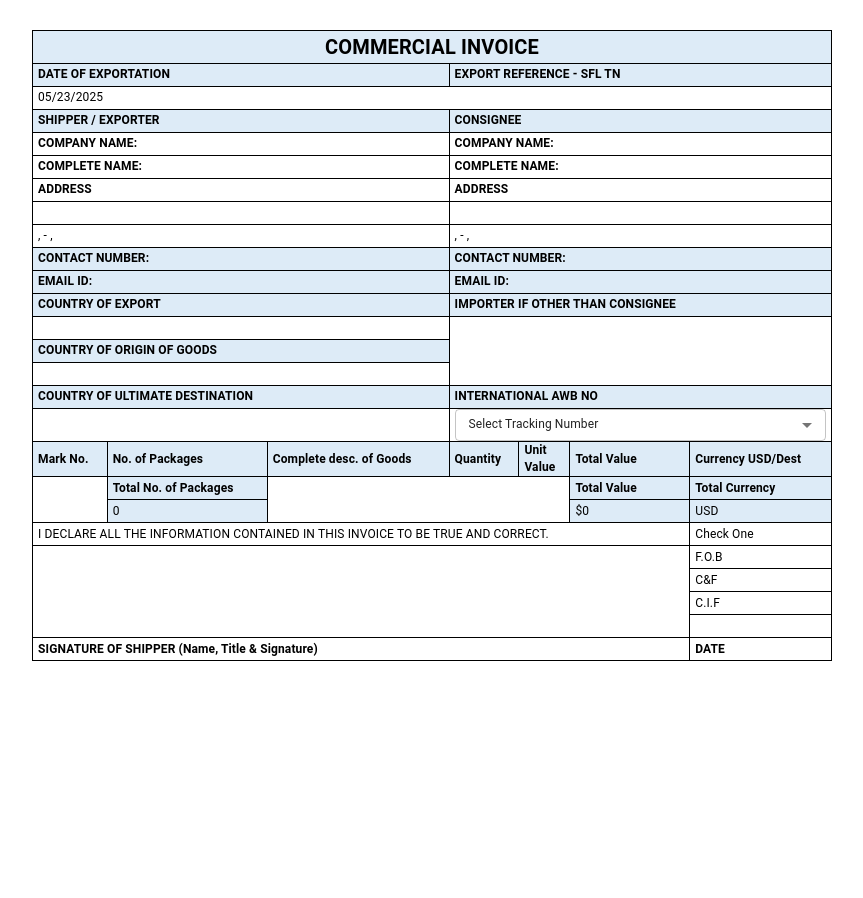
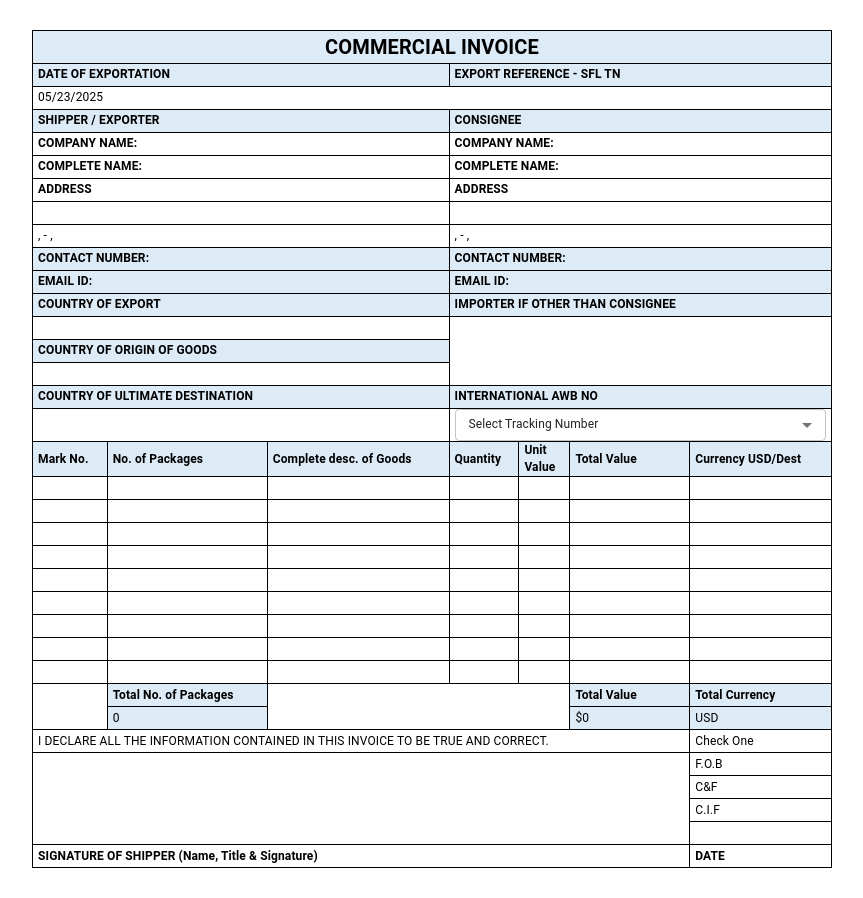
Before and after one commit to SundarapandiT/ISnFtLern, a React (Vite) app in the folder sfl-hub-frontend/: page /auth/printcommercialinvoice in a window 1280 px wide. Shown: the whole page, without its empty margins (208-1071 px from the left). Before the commit the page ends 800 px from the top, so only its background shows below. Built offline with nearby package versions, Linux system fonts and the light colour scheme.

Commit message:
update invoice & cominvoice

```diff
--- a/sfl-hub-frontend/src/views/pages/ShipmentDocumentation/Invoice.jsx
+++ b/sfl-hub-frontend/src/views/pages/ShipmentDocumentation/Invoice.jsx
@@ -57,14 +57,14 @@ const TableStyled = styled(Table)({
 
 const PaymentTerms = styled(Box)(({ theme }) => ({
   marginTop: theme.spacing(2),
-  fontSize: "0.7rem",
+  fontSize: "0.8rem",
   "& p": {
     margin: "2px 0",
   },
 }));
 
 const PaymentMethods = styled(Box)(({ theme }) => ({
-  marginTop: theme.spacing(2),
+  marginTop: theme.spacing(1),
   border: "1px solid #000",
   padding: theme.spacing(1),
   "& table": {
@@ -74,8 +74,10 @@ const PaymentMethods = styled(Box)(({ theme }) => ({
   "& th, & td": {
     border: "1px solid #000",
     padding: "4px",
-    fontSize: "0.7rem",
+    fontSize: "0.8rem",
     textAlign: "left",
+    width: "25%", // Ensure each column takes equal width (100% / 4 columns)
+    boxSizing: "border-box", // Ensure padding is included in width calculation
   },
   "& th": {
     backgroundColor: "#f0f0f0",
@@ -86,7 +88,6 @@ const PaymentMethods = styled(Box)(({ theme }) => ({
     textDecoration: "none",
   },
 }));
-
 const Footer = styled(Box)(({ theme }) => ({
   marginTop: theme.spacing(2),
   border: "1px solid #000",
@@ -187,8 +188,7 @@ const PrintInvoice = () => {
 
   // Format address
   const formatAddress = (address) =>
-    `${address.addressLine1 || ""}, ${address.city || ""}, ${address.state || ""}, ${
-      address.countryName || ""
+    `${address.addressLine1 || ""}, ${address.city || ""}, ${address.state || ""}, ${address.countryName || ""
     } - ${address.postalCode || ""}`;
 
   // Format date
@@ -246,7 +246,7 @@ const PrintInvoice = () => {
                 sx={{
                   border: "1px solid black",
                   verticalAlign: "top",
-                  width: "35%",
+                  width: "50%",
                   padding: "6px",
                   height: "70px",
                 }}
@@ -381,9 +381,25 @@ const PrintInvoice = () => {
                   </TableCell>
                 </TableRow>
               ))}
-              <TableRow sx={{ height: "20px" }}>
-                <TableCell rowSpan={3} colSpan={2} sx={{ border: "none" }} />
-                <TableCell sx={{ border: "1px solid black", fontWeight: "bold", fontSize: "0.8rem", padding: "3px" }}>
+              {[...Array(9 - services.length)].map((_, index) => (
+                <TableRow key={`empty-${index}`} sx={{ height: "20px" }}>
+                  <TableCell sx={{ border: "1px solid black", fontSize: "0.8rem", padding: "3px" }}>
+
+                  </TableCell>
+                  <TableCell sx={{ border: "1px solid black", fontSize: "0.8rem", padding: "3px" }} align="center">
+
+                  </TableCell>
+                  <TableCell sx={{ border: "1px solid black", fontSize: "0.8rem", padding: "3px" }} align="center">
+
+                  </TableCell>
+                  <TableCell sx={{ border: "1px solid black", fontSize: "0.8rem", padding: "3px" }} align="center">
+
+                  </TableCell>
+                </TableRow>
+              ))}
+              <TableRow sx={{ height: "20px", borderTop: "1px solid black" }}>
+                <TableCell colSpan={2} sx={{ border: "1px solid black" }} />
+                <TableCell sx={{ border: "1px solid black", fontWeight: "bold", fontSize: "0.8rem", padding: "3px", whiteSpace: "nowrap" }}>
                   Gross Amount:
                 </TableCell>
                 <TableCell sx={{ border: "1px solid black", fontSize: "0.8rem", padding: "3px" }} align="right">
@@ -391,6 +407,7 @@ const PrintInvoice = () => {
                 </TableCell>
               </TableRow>
               <TableRow sx={{ height: "20px" }}>
+                <TableCell colSpan={2} sx={{ border: "1px solid black" }} />
                 <TableCell sx={{ border: "1px solid black", fontWeight: "bold", fontSize: "0.8rem", padding: "3px" }}>
                   Paid on:
                 </TableCell>
@@ -399,6 +416,7 @@ const PrintInvoice = () => {
                 </TableCell>
               </TableRow>
               <TableRow sx={{ height: "20px" }}>
+                <TableCell colSpan={2} sx={{ border: "1px solid black" }} />
                 <TableCell sx={{ border: "1px solid black", fontWeight: "bold", fontSize: "0.8rem", padding: "3px" }}>
                   Balance:
                 </TableCell>
@@ -417,7 +435,7 @@ const PrintInvoice = () => {
           <Typography fontWeight="bold" fontSize="0.8rem">
             PAYMENT TERMS:
           </Typography>
-          <Typography fontSize="0.7rem">
+          <Typography fontSize="0.8rem">
             All charges, as above, must be paid by check or wire transfer within seven days from the receipt of our invoice
             for pickup of your shipment. Credit Card will be only accepted for payment under $500.00 and credit card fees
             will be charged at 3% if payment is being made by Credit Card, if payment is not made by due date fees of
--- a/sfl-hub-frontend/src/views/pages/ShipmentDocumentation/PrintCommercialInvoice.jsx
+++ b/sfl-hub-frontend/src/views/pages/ShipmentDocumentation/PrintCommercialInvoice.jsx
@@ -184,6 +184,7 @@ const PrintCommercialInvoice = () => {
               CONSIGNEE
             </StyledTableHeadCell>
           </TableRow>
+            {ToAddress.CompanyName !== "" && (
               <TableRow>
               <StyledTableHeadCell colSpan={3}>
                 COMPANY NAME: {FromAddress.CompanyName}
@@ -192,6 +193,7 @@ const PrintCommercialInvoice = () => {
                 COMPANY NAME: {ToAddress.CompanyName}
               </StyledTableHeadCell>
             </TableRow>
+            )}
           <TableRow>
             <StyledTableHeadCell colSpan={3}>
               COMPLETE NAME: {FromAddress.ContactName}
@@ -268,7 +270,7 @@ const PrintCommercialInvoice = () => {
               COUNTRY OF ULTIMATE DESTINATION
             </StyledTableHeadCell>
             <StyledTableHeadCell colSpan={4} className="bg-grey">
-              {ServiceName} INTERNATIONAL AWB NO
+               INTERNATIONAL AWB NO
             </StyledTableHeadCell>
           </TableRow>
           <TableRow>
@@ -307,6 +309,18 @@ const PrintCommercialInvoice = () => {
     <StyledTableBodyCell>{item.valueperquantity}</StyledTableBodyCell>
     <StyledTableBodyCell>{item.totalvalue}</StyledTableBodyCell>
     <StyledTableBodyCell>USD</StyledTableBodyCell>
+  </TableRow>
+))}
+{/* Added 3 empty rows for design */}
+{[...Array(9)].map((_, index) => (
+  <TableRow key={`empty-${index}`}>
+    <StyledTableBodyCell>&nbsp;</StyledTableBodyCell>
+    <StyledTableBodyCell>&nbsp;</StyledTableBodyCell>
+    <StyledTableBodyCell>&nbsp;</StyledTableBodyCell>
+    <StyledTableBodyCell>&nbsp;</StyledTableBodyCell>
+    <StyledTableBodyCell>&nbsp;</StyledTableBodyCell>
+    <StyledTableBodyCell>&nbsp;</StyledTableBodyCell>
+    <StyledTableBodyCell>&nbsp;</StyledTableBodyCell>
   </TableRow>
 ))}
           <TableRow>
```
Lines whose indentation alone changed are shown as unchanged.
